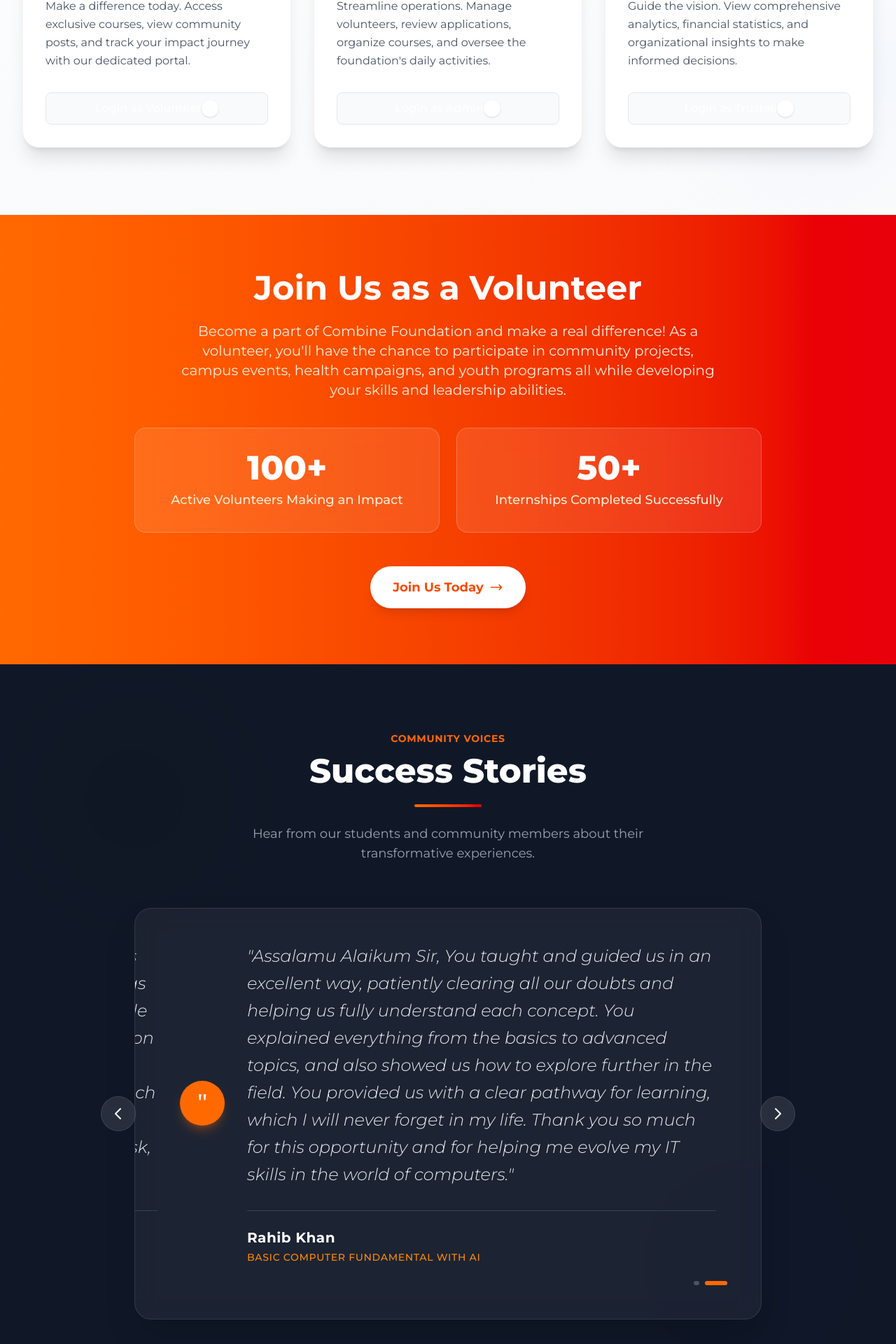
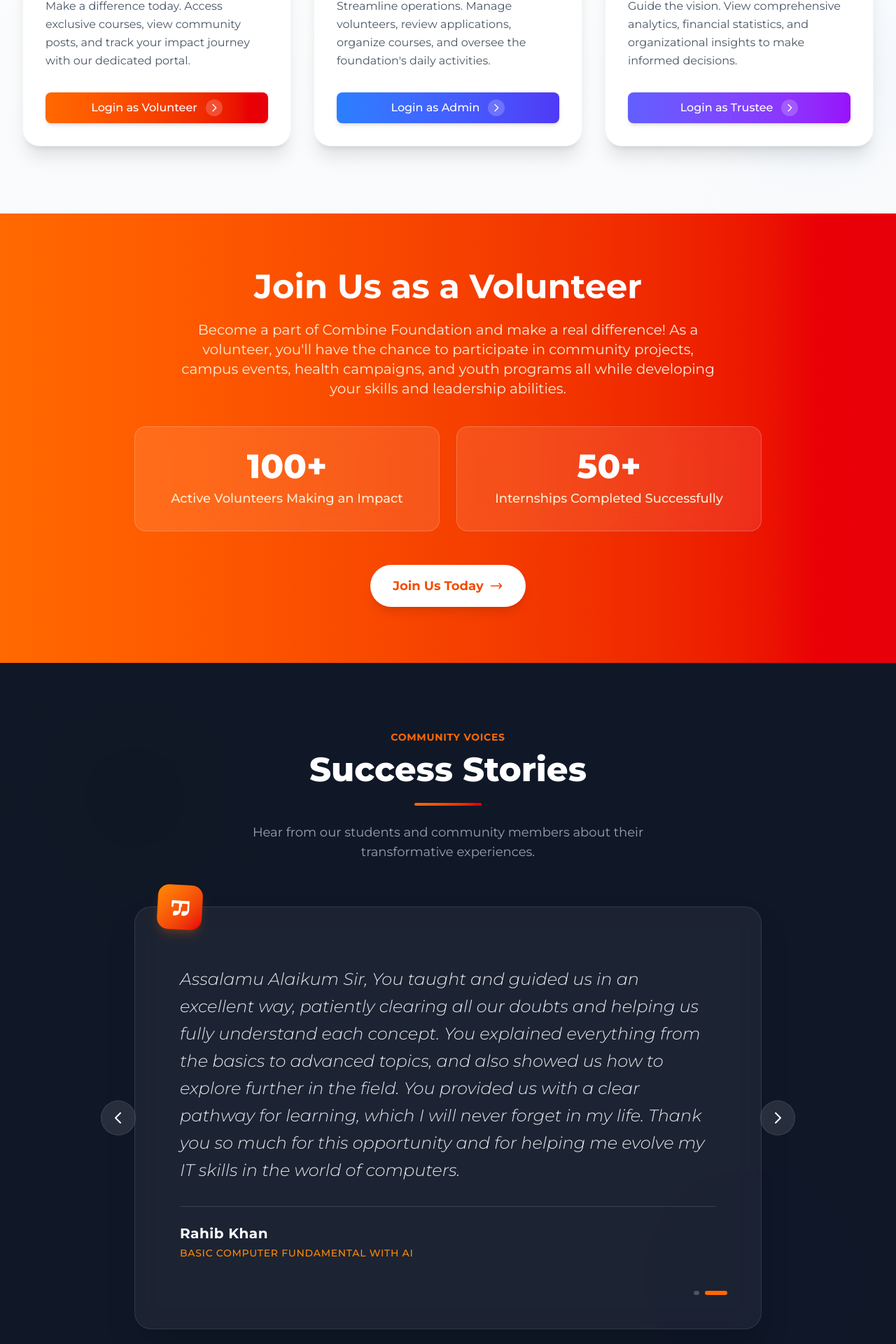
Before and after one commit to Esha166/Combine_Foundation_Portal, a React (Vite) app in the folder frontend/: page / in a window 1280 px wide. Shown: the part 3091-5011 px from the top of the page at 70% size. Built offline with nearby package versions, Linux system fonts and the light colour scheme; no server answers.

Commit message:
feat: add new landing page component including a testimonials section.

```diff
--- a/frontend/src/components/Landing.jsx
+++ b/frontend/src/components/Landing.jsx
@@ -108,10 +108,10 @@
                     Make a difference today. Access exclusive courses, view community posts, and track your impact journey with our dedicated portal.
                   </p>
 
-                  <Button to="/login" className="w-full bg-gray-50 hover:bg-orange-50 text-gray-900 hover:text-orange-700 border border-gray-200 hover:border-orange-200 justify-between group">
+                  <Button to="/login" className="w-full bg-gradient-to-r from-orange-500 to-red-600 text-white border-none justify-center group shadow-md hover:shadow-xl hover:scale-[1.02] transition-all duration-300">
                     Login as Volunteer
-                    <span className="bg-white rounded-full p-1 shadow-sm group-hover:translate-x-1 transition-transform">
-                      <svg className="w-4 h-4" fill="none" stroke="currentColor" viewBox="0 0 24 24"><path strokeLinecap="round" strokeLinejoin="round" strokeWidth="2" d="M9 5l7 7-7 7"></path></svg>
+                    <span className="bg-white/20 rounded-full p-1 ml-3 group-hover:translate-x-1 transition-transform backdrop-blur-sm">
+                      <svg className="w-4 h-4 text-white" fill="none" stroke="currentColor" viewBox="0 0 24 24"><path strokeLinecap="round" strokeLinejoin="round" strokeWidth="2" d="M9 5l7 7-7 7"></path></svg>
                     </span>
                   </Button>
                 </div>
@@ -133,10 +133,10 @@
                     Streamline operations. Manage volunteers, review applications, organize courses, and oversee the foundation's daily activities.
                   </p>
 
-                  <Button to="/login" className="w-full bg-gray-50 hover:bg-blue-50 text-gray-900 hover:text-blue-700 border border-gray-200 hover:border-blue-200 justify-between group">
+                  <Button to="/login" className="w-full bg-gradient-to-r from-blue-500 to-indigo-600 text-white border-none justify-center group shadow-md hover:shadow-xl hover:scale-[1.02] transition-all duration-300">
                     Login as Admin
-                    <span className="bg-white rounded-full p-1 shadow-sm group-hover:translate-x-1 transition-transform">
-                      <svg className="w-4 h-4" fill="none" stroke="currentColor" viewBox="0 0 24 24"><path strokeLinecap="round" strokeLinejoin="round" strokeWidth="2" d="M9 5l7 7-7 7"></path></svg>
+                    <span className="bg-white/20 rounded-full p-1 ml-3 group-hover:translate-x-1 transition-transform backdrop-blur-sm">
+                      <svg className="w-4 h-4 text-white" fill="none" stroke="currentColor" viewBox="0 0 24 24"><path strokeLinecap="round" strokeLinejoin="round" strokeWidth="2" d="M9 5l7 7-7 7"></path></svg>
                     </span>
                   </Button>
                 </div>
@@ -158,10 +158,10 @@
                     Guide the vision. View comprehensive analytics, financial statistics, and organizational insights to make informed decisions.
                   </p>
 
-                  <Button to="/login" className="w-full bg-gray-50 hover:bg-indigo-50 text-gray-900 hover:text-indigo-700 border border-gray-200 hover:border-indigo-200 justify-between group">
+                  <Button to="/login" className="w-full bg-gradient-to-r from-indigo-500 to-purple-600 text-white border-none justify-center group shadow-md hover:shadow-xl hover:scale-[1.02] transition-all duration-300">
                     Login as Trustee
-                    <span className="bg-white rounded-full p-1 shadow-sm group-hover:translate-x-1 transition-transform">
-                      <svg className="w-4 h-4" fill="none" stroke="currentColor" viewBox="0 0 24 24"><path strokeLinecap="round" strokeLinejoin="round" strokeWidth="2" d="M9 5l7 7-7 7"></path></svg>
+                    <span className="bg-white/20 rounded-full p-1 ml-3 group-hover:translate-x-1 transition-transform backdrop-blur-sm">
+                      <svg className="w-4 h-4 text-white" fill="none" stroke="currentColor" viewBox="0 0 24 24"><path strokeLinecap="round" strokeLinejoin="round" strokeWidth="2" d="M9 5l7 7-7 7"></path></svg>
                     </span>
                   </Button>
                 </div>
--- a/frontend/src/components/landing/Testimonials.jsx
+++ b/frontend/src/components/landing/Testimonials.jsx
@@ -67,24 +67,28 @@
                         <svg className="w-6 h-6" fill="none" stroke="currentColor" viewBox="0 0 24 24"><path strokeLinecap="round" strokeLinejoin="round" strokeWidth="2" d="M9 5l7 7-7 7"></path></svg>
                     </button>
 
-                    <div className="overflow-hidden rounded-3xl bg-white/5 backdrop-blur-lg border border-white/10 p-8 md:p-12 shadow-2xl">
+                    <div className="relative rounded-3xl bg-white/5 backdrop-blur-lg border border-white/10 p-8 md:p-12 shadow-2xl mt-8">
+                        {/* Decorative Quote Icon - Half in/out */}
+                        <div className="absolute top-0 left-8 transform -translate-y-1/2 z-20">
+                            <div className="w-16 h-16 bg-gradient-to-br from-orange-400 to-red-600 rounded-2xl flex items-center justify-center shadow-lg shadow-orange-500/20 rotate-3">
+                                <svg className="w-8 h-8 text-white" fill="currentColor" viewBox="0 0 24 24">
+                                    <path d="M14.017 21L14.017 18C14.017 16.8954 14.9124 16 16.017 16H19.017C19.5693 16 20.017 15.5523 20.017 15V9C20.017 8.44772 19.5693 8 19.017 8H15.017C14.4647 8 14.017 8.44772 14.017 9V11C14.017 11.5523 13.5693 12 13.017 12H12.017V5H22.017V15C22.017 18.3137 19.3307 21 16.017 21H14.017ZM5.0166 21L5.0166 18C5.0166 16.8954 5.91203 16 7.0166 16H10.0166C10.5689 16 11.0166 15.5523 11.0166 15V9C11.0166 8.44772 10.5689 8 10.0166 8H6.0166C5.46432 8 5.0166 8.44772 5.0166 9V11C5.0166 11.5523 4.56889 12 4.0166 12H3.0166V5H13.0166V15C13.0166 18.3137 10.3303 21 7.0166 21H5.0166Z" />
+                                </svg>
+                            </div>
+                        </div>
+
+                        <div className="overflow-hidden">
                             <div
                                 className="flex transition-transform duration-700 ease-in-out"
                                 style={{ transform: `translateX(-${currentIndex * 100}%)` }}
                             >
                                 {testimonials.map((testimonial, index) => (
-                                <div key={index} className="min-w-full flex flex-col md:flex-row gap-8 items-center px-4">
-                                    {/* Quote Icon */}
-                                    <div className="flex-shrink-0">
-                                        <div className="w-16 h-16 bg-orange-500 rounded-full flex items-center justify-center text-white text-4xl font-serif shadow-lg shadow-orange-500/30">
-                                            "
-                                        </div>
-                                    </div>
+                                    <div key={index} className="min-w-full flex flex-col md:flex-row gap-8 items-center px-4 pt-4">
 
                                         {/* Content */}
                                         <div className="flex-grow text-center md:text-left relative z-10">
                                             <p className="text-lg md:text-2xl text-gray-200 italic leading-relaxed mb-8 font-light">
-                                            "{testimonial.quote}"
+                                                {testimonial.quote}
                                             </p>
 
                                             <div className="flex flex-col md:flex-row items-center justify-between border-t border-gray-700 pt-6">
@@ -111,6 +115,7 @@
                             </div>
                         </div>
                     </div>
+                </div>
             </Container>
         </section>
     );
```
Lines whose indentation alone changed are shown as unchanged.
